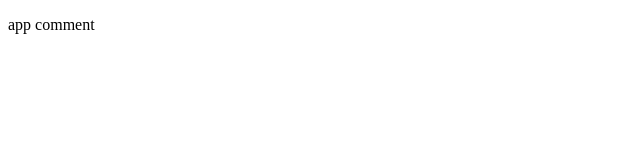
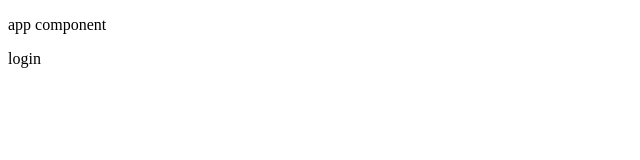
Before and after one commit to liuyan0805/admin-vue, a Vue app: page /#/login in a window 1280 px wide. Shown: the top 160 px of the page, without its empty margins (0-640 px from the left). Built offline with nearby package versions, Linux system fonts and the light colour scheme.

Commit message:
添加登录和home组件并配置路由导航

```diff
--- a/src/App.vue
+++ b/src/App.vue
@@ -1,14 +1,6 @@
 <template>
-  <div id="app">
-    <p>app comment</p>
-  </div>
+<div>
+   <p>app component</p>
+   <router-view></router-view>
+ </div>
 </template>
-
-<script>
-export default {
-  name: 'App'
-}
-</script>
-
-<style>
-</style>
--- /dev/null
+++ b/src/components/home/home.vue
@@ -0,0 +1,5 @@
+<template>
+  <div>
+    <p></p>
+  </div>
+</template>
--- /dev/null
+++ b/src/components/login/login.vue
@@ -0,0 +1,14 @@
+<template>
+  <div>
+    <p>login</p>
+  </div>
+</template>
+<script>
+export default{
+  data () {
+    return {}
+  }
+}
+</script>
+<style>
+</style>
--- a/src/router/index.js
+++ b/src/router/index.js
@@ -1,10 +1,21 @@
 import Vue from 'vue'
 import Router from 'vue-router'
+import Login from '@/components/login/login'
+import Home from '@/components/home/home'
 
 Vue.use(Router)
 
 export default new Router({
   routes: [
-
+    {
+      name: 'login',
+      path: '/login',
+      component: Login
+    },
+    {
+      name: 'home',
+      path: '/',
+      component: Home
+    }
   ]
 })
```
